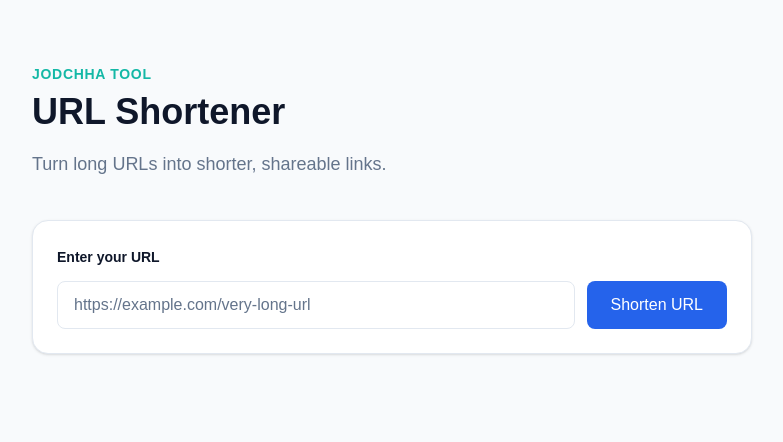
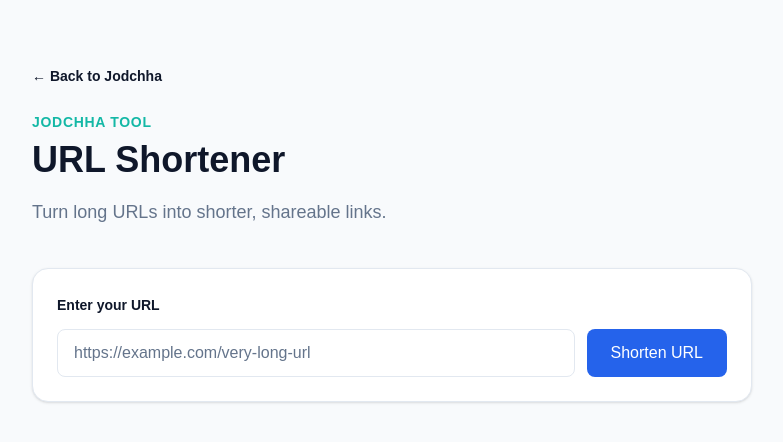
Before and after one commit to sameer9860/Jodchha, a Next.js app in the folder frontend/: page /shortener in a window 1280 px wide. Shown: the top 442 px of the page, without its empty margins (248-1031 px from the left). Built offline with nearby package versions, Linux system fonts and the light colour scheme; no server answers.

Commit message:
Feat : Add back link to shortener page

```diff
--- a/frontend/app/shortener/page.tsx
+++ b/frontend/app/shortener/page.tsx
@@ -1,10 +1,19 @@
+import Link from "next/link";
+
 import ShortenerForm from "@/components/tools/ShortenerForm";
 
 export default function ShortenerPage() {
   return (
     <main className="min-h-screen bg-[var(--background)]">
       <div className="mx-auto max-w-3xl px-6 py-16">
-        <p className="text-sm font-semibold uppercase tracking-wider text-[var(--accent)]">
+        <Link
+          href="/"
+          className="text-sm font-semibold text-[var(--primary)] hover:text-[var(--primary-dark)]"
+        >
+          ← Back to Jodchha
+        </Link>
+
+        <p className="mt-6 text-sm font-semibold uppercase tracking-wider text-[var(--accent)]">
           Jodchha Tool
         </p>
 
```
